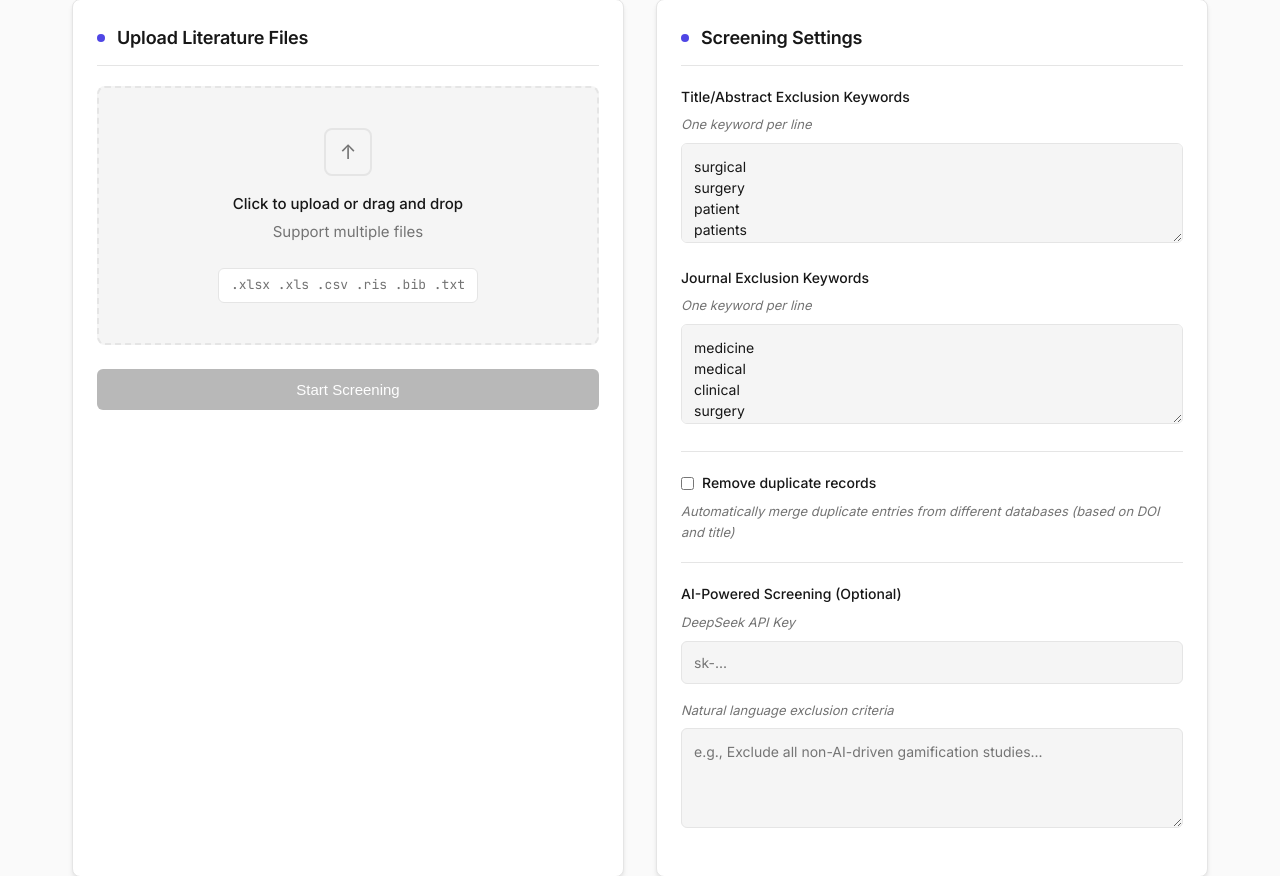
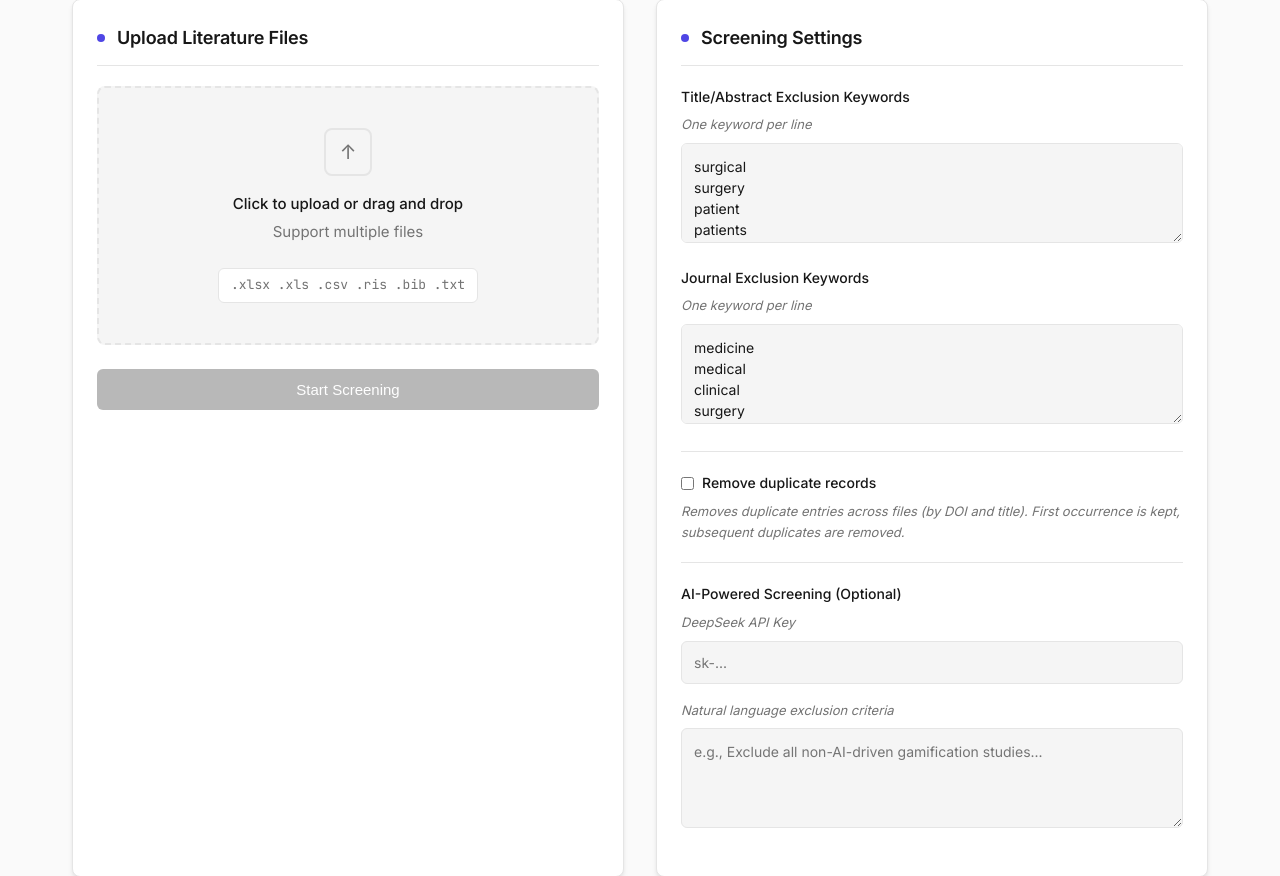
Before and after one commit to Jake-yutong/Literature-Screening-Tool, a Flask app: page / in a window 1280 px wide. Shown: the part 380-1256 px from the top of the page. Run offline with Flask 3, Linux system fonts and the light colour scheme.

Commit message:
改进去重结果显示 - 解决用户对去重数量的困惑
问题：用户上传WoS 500篇和Scopus 3000篇，去重后显示移除1400篇，
误以为WoS的文献被删除了。

实际情况：去重保留首次出现的记录，删除后续重复项。如果先上传WoS，
则WoS的500篇全部保留，Scopus中的重复部分（1400篇）被删除。

改进内容：
- 重新设计去重结果显示界面，分三行清晰展示：
  * 上传的记录数
  * 移除的重复副本（强调是「副本」而非原始记录）
  * 保留的唯一记录
- 添加详细说明：保留首次出现，删除后续重复项
- 显示去重方法详情（DOI-based和Title-based统计）
- 更新中英文提示文本，明确说明去重逻辑
- 使用emoji和颜色区分不同数据类型

```diff
--- a/templates/index.html
+++ b/templates/index.html
@@ -698,11 +698,13 @@
 
                 <div id="dedupInfo" style="display: none; background: var(--bg-input); border: 1px solid var(--border); border-radius: 6px; padding: 1rem; margin-bottom: 1.5rem;">
                     <div style="display: flex; align-items: center; margin-bottom: 0.5rem;">
-                        <span style="font-weight: 500; font-size: 0.875rem;" data-i18n="dedup-title">Deduplication Applied</span>
+                        <span style="font-weight: 500; font-size: 0.875rem;" data-i18n="dedup-title">📊 Deduplication Results</span>
                     </div>
-                    <div style="font-size: 0.8125rem; color: var(--text-secondary);">
-                        <span data-i18n="dedup-removed">Duplicates removed:</span> <strong id="dedupCount">0</strong>
-                        <span style="margin-left: 1rem;">(<span id="dedupOriginal">0</span> → <span id="dedupFinal">0</span>)</span>
+                    <div style="font-size: 0.8125rem; color: var(--text-secondary); line-height: 1.6;">
+                        <div><span data-i18n="dedup-uploaded">Uploaded records:</span> <strong id="dedupOriginal">0</strong></div>
+                        <div><span data-i18n="dedup-removed">Duplicate copies removed:</span> <strong id="dedupCount" style="color: var(--warning);">0</strong></div>
+                        <div><span data-i18n="dedup-unique">Unique records kept:</span> <strong id="dedupFinal" style="color: var(--primary);">0</strong></div>
+                        <div style="margin-top: 0.5rem; padding: 0.5rem; background: var(--bg-hover); border-radius: 4px; font-size: 0.75rem;" id="dedupDetails"></div>
                     </div>
                 </div>
 
@@ -774,7 +776,7 @@
                 'label-journal-blacklist': 'Journal Exclusion Keywords',
                 'hint-keywords': 'One keyword per line',
                 'label-remove-duplicates': 'Remove duplicate records',
-                'hint-remove-duplicates': 'Automatically merge duplicate entries from different databases (based on DOI and title)',
+                'hint-remove-duplicates': 'Removes duplicate entries across files (by DOI and title). First occurrence is kept, subsequent duplicates are removed.',
                 'label-ai': 'AI-Powered Screening (Optional)',
                 'hint-api-key': 'DeepSeek API Key',
                 'hint-ai-criteria': 'Natural language exclusion criteria',
@@ -783,8 +785,10 @@
                 'col-title': 'Title Column:',
                 'col-abstract': 'Abstract Column:',
                 'col-journal': 'Journal Column:',
-                'dedup-title': 'Deduplication Applied',
-                'dedup-removed': 'Duplicates removed:',
+                'dedup-title': '📊 Deduplication Results',
+                'dedup-uploaded': 'Uploaded records:',
+                'dedup-removed': 'Duplicate copies removed:',
+                'dedup-unique': 'Unique records kept:',
                 'stat-total': 'Total Records',
                 'stat-kept': 'Retained',
                 'stat-excluded': 'Excluded',
@@ -811,7 +815,7 @@
                 'label-journal-blacklist': '期刊排除关键词',
                 'hint-keywords': '每行一个关键词',
                 'label-remove-duplicates': '去除重复记录',
-                'hint-remove-duplicates': '自动合并来自不同数据库的重复条目（基于DOI和标题）',
+                'hint-remove-duplicates': '跨文件去除重复条目（基于DOI和标题）。保留首次出现的记录，删除后续重复项。',
                 'label-ai': 'AI 智能筛选（可选）',
                 'hint-api-key': 'DeepSeek API 密钥',
                 'hint-ai-criteria': '自然语言排除标准',
@@ -820,8 +824,10 @@
                 'col-title': '标题列：',
                 'col-abstract': '摘要列：',
                 'col-journal': '期刊列：',
-                'dedup-title': '已应用去重',
-                'dedup-removed': '已移除重复：',
+                'dedup-title': '📊 去重结果',
+                'dedup-uploaded': '上传的记录数：',
+                'dedup-removed': '移除的重复副本：',
+                'dedup-unique': '保留的唯一记录：',
                 'stat-total': '总记录数',
                 'stat-kept': '保留',
                 'stat-excluded': '排除',
@@ -1082,6 +1088,14 @@
                 document.getElementById('dedupCount').textContent = stats.deduplication.duplicates_removed.toLocaleString();
                 document.getElementById('dedupOriginal').textContent = stats.deduplication.original_count.toLocaleString();
                 document.getElementById('dedupFinal').textContent = stats.deduplication.final_count.toLocaleString();
+
+                // Show details about deduplication methods
+                const details = stats.deduplication.details || [];
+                const lang = document.documentElement.lang || 'en';
+                const detailsText = lang === 'zh'
+                    ? `💡 说明：保留了首次出现的记录，删除了后续重复项。${details.join('; ')}`
+                    : `💡 Note: First occurrence kept, subsequent duplicates removed. ${details.join('; ')}`;
+                document.getElementById('dedupDetails').textContent = detailsText;
             } else {
                 document.getElementById('dedupInfo').style.display = 'none';
             }
```
